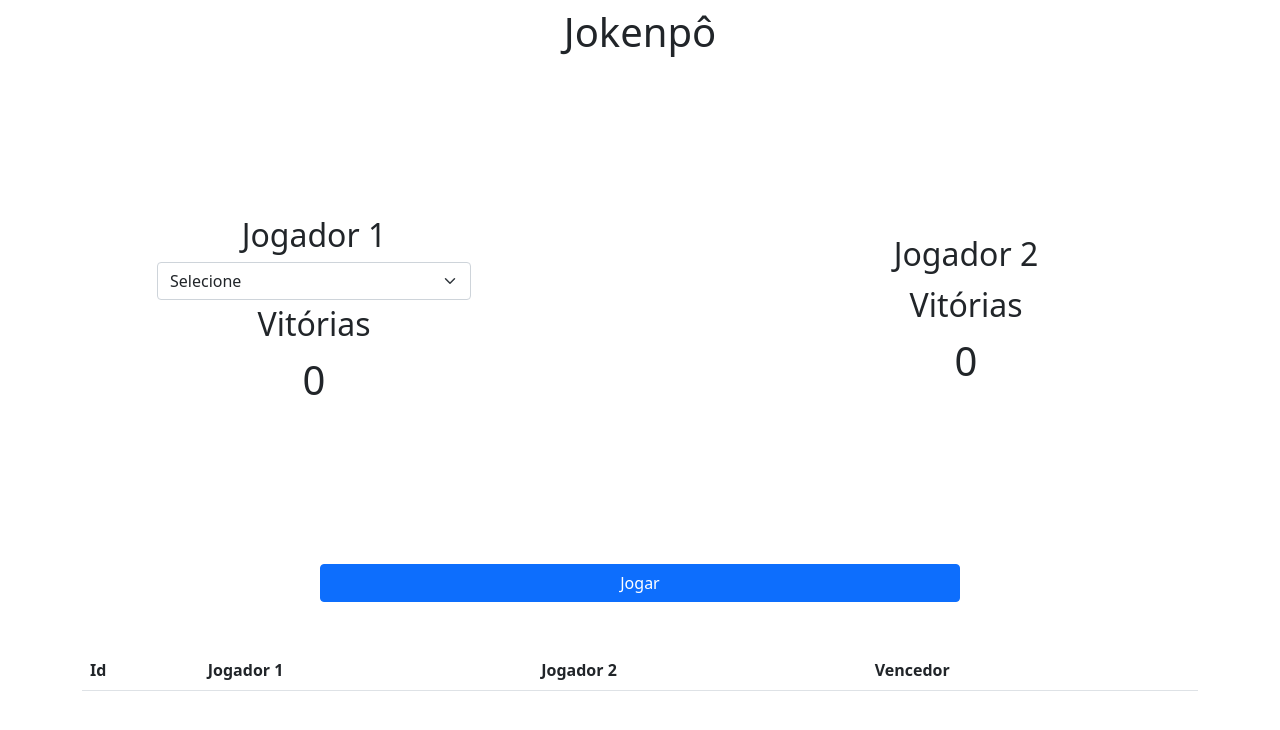
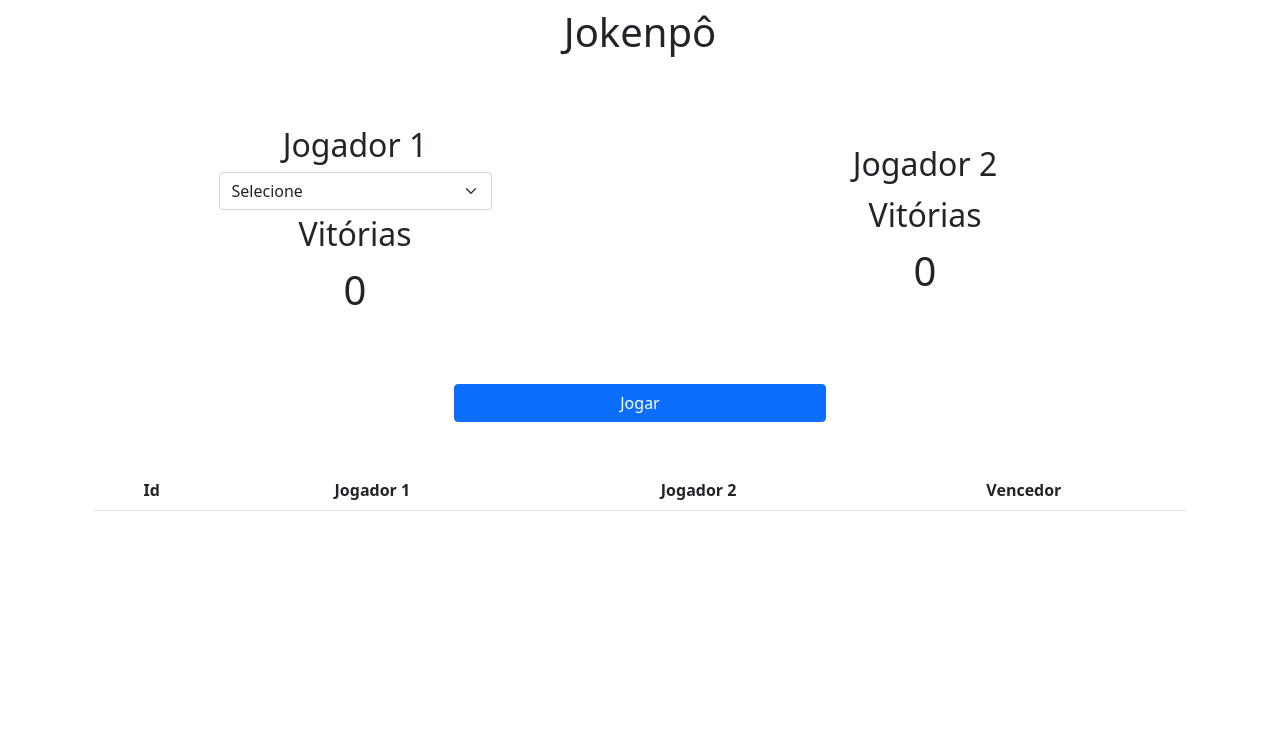
Before and after one commit to Eriveltoon/Jogo-Jokenp-, a plain HTML site: page index.html in a window 1280 px wide. Drawn offline with nearby package versions, Linux system fonts and the light colour scheme.

Commit message:
Correção de tag

```diff
--- a/index.html
+++ b/index.html
@@ -11,12 +11,12 @@
 </head>
 
 <body>
-    <main class="container text-center"></main>
+    <main class="container text-center">
     <header class="text-center mt-2">
         <h1>Jokenpô</h1>
     </header>
 
-    <div class="row mt-1" style="height:500px;">
+    <div class="row mt-1" style="height: 40vh;">
         <div class="col-6 d-flex flex-column justify-content-center align-items-center">
 
             <h2>Jogador 1</h2>
@@ -36,7 +36,7 @@
             <h3 class="mt-2 fs-1" id="jogador-2-pontos">0</h3>
         </div>
     </div>
-    <div class="d-grid gap-2 col-6 mx-auto">
+    <div class="d-grid col-4 mx-auto">
         <button class="btn btn-primary" onclick="jokenpo.jogar()" type="button">Jogar</button>
     </div>
     <section class="container mt-5">
```
